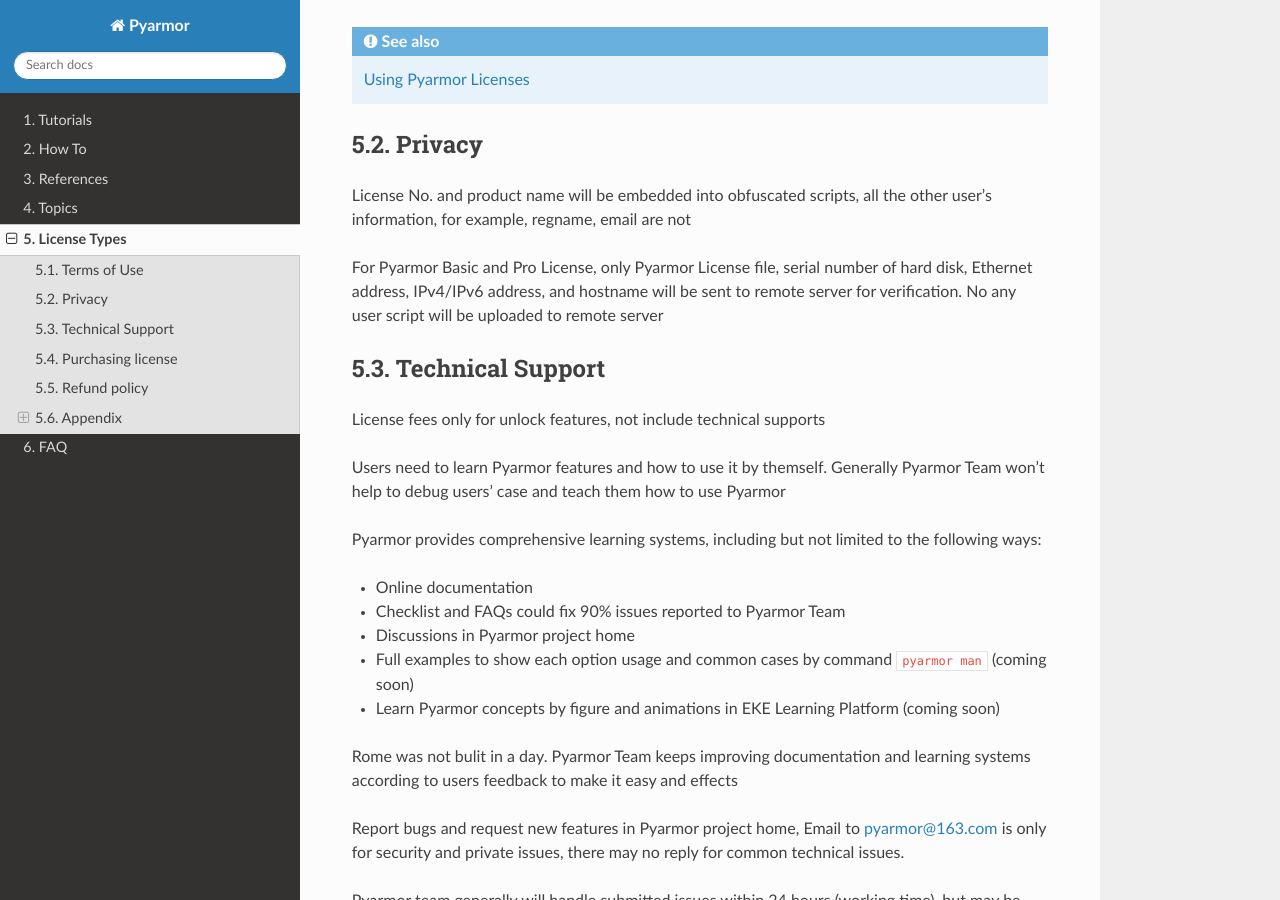
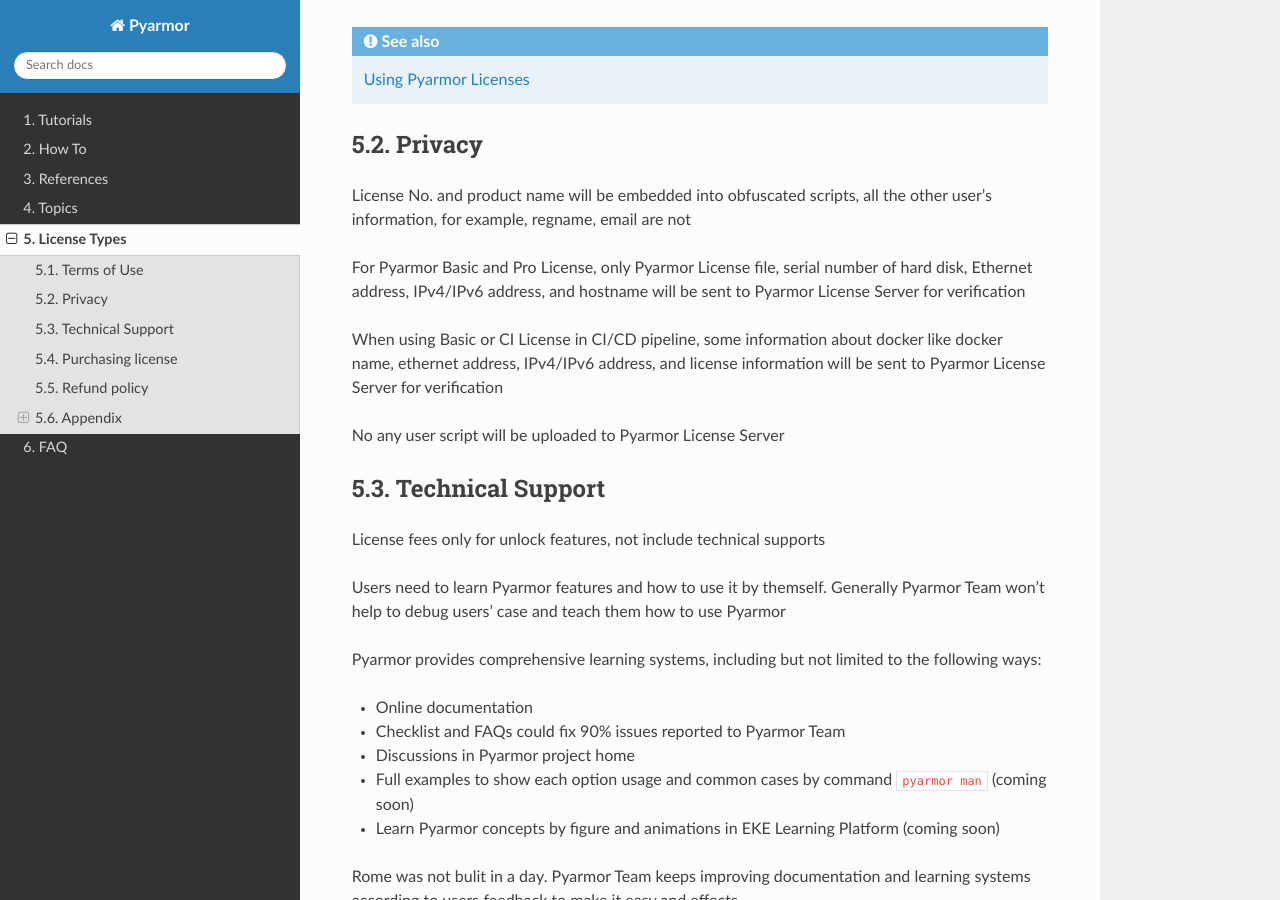
Before and after one commit to dashingsoft/pyarmor, a Sphinx documentation site: the page built from docs/licenses.rst, in a window 1280 px wide and 900 px high, scrolled down 2478 px. Built offline with Sphinx 7.4.7 and the Read the Docs theme 3.1.0, drawn with Linux system fonts in a browser that asks for light colours.

Commit message:
Add data privacy

```diff
--- a/docs/licenses.rst
+++ b/docs/licenses.rst
@@ -129,7 +129,11 @@
 
 License No. and product name will be embedded into obfuscated scripts, all the other user's information, for example, regname, email are not
 
-For Pyarmor Basic and Pro License, only Pyarmor License file, serial number of hard disk, Ethernet address, IPv4/IPv6 address, and hostname will be sent to remote server for verification. No any user script will be uploaded to remote server
+For Pyarmor Basic and Pro License, only Pyarmor License file, serial number of hard disk, Ethernet address, IPv4/IPv6 address, and hostname will be sent to Pyarmor License Server for verification
+
+When using Basic or CI License in CI/CD pipeline, some information about docker like docker name, ethernet address, IPv4/IPv6 address, and license information will be sent to Pyarmor License Server for verification
+
+No any user script will be uploaded to Pyarmor License Server
 
 Technical Support
 =================
```
